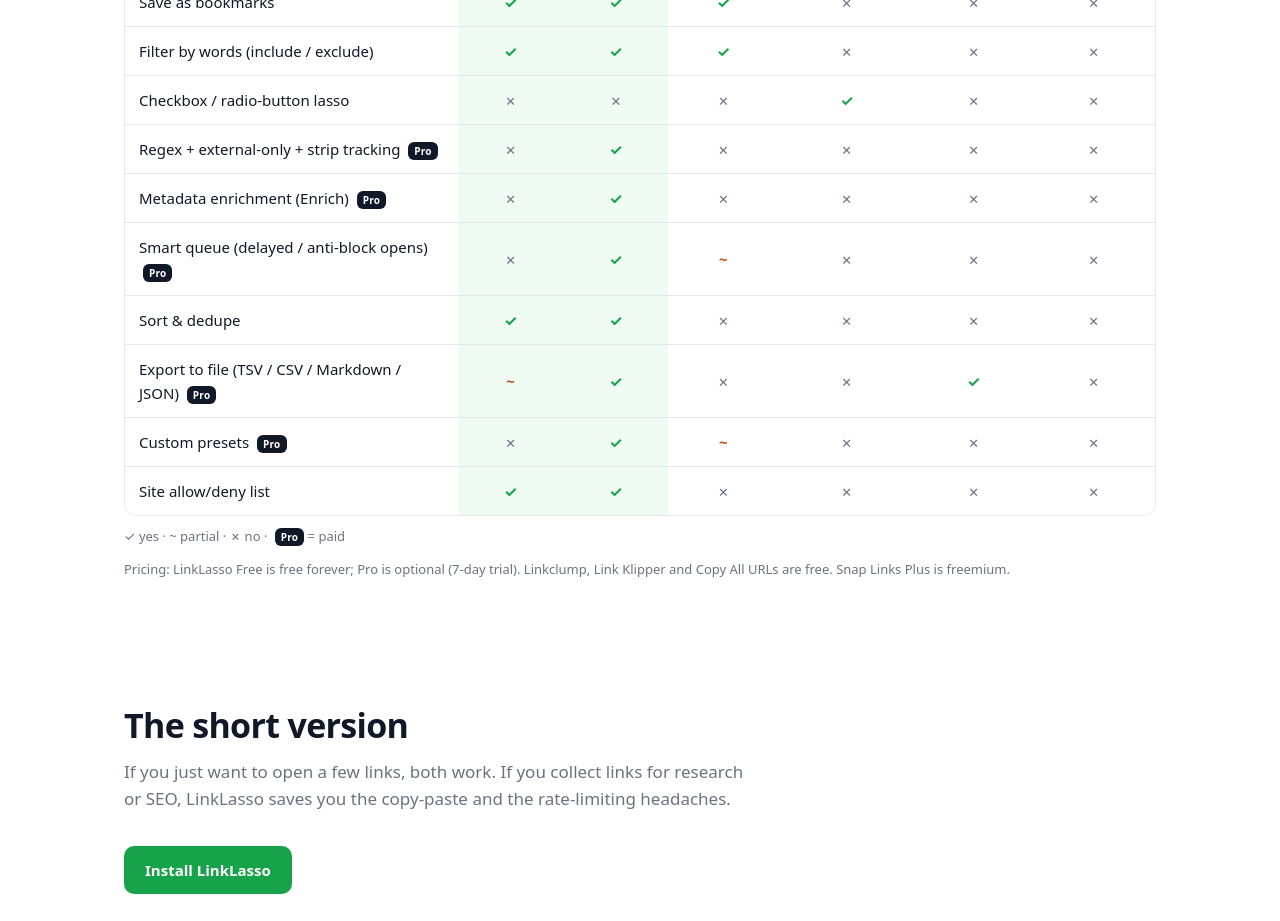
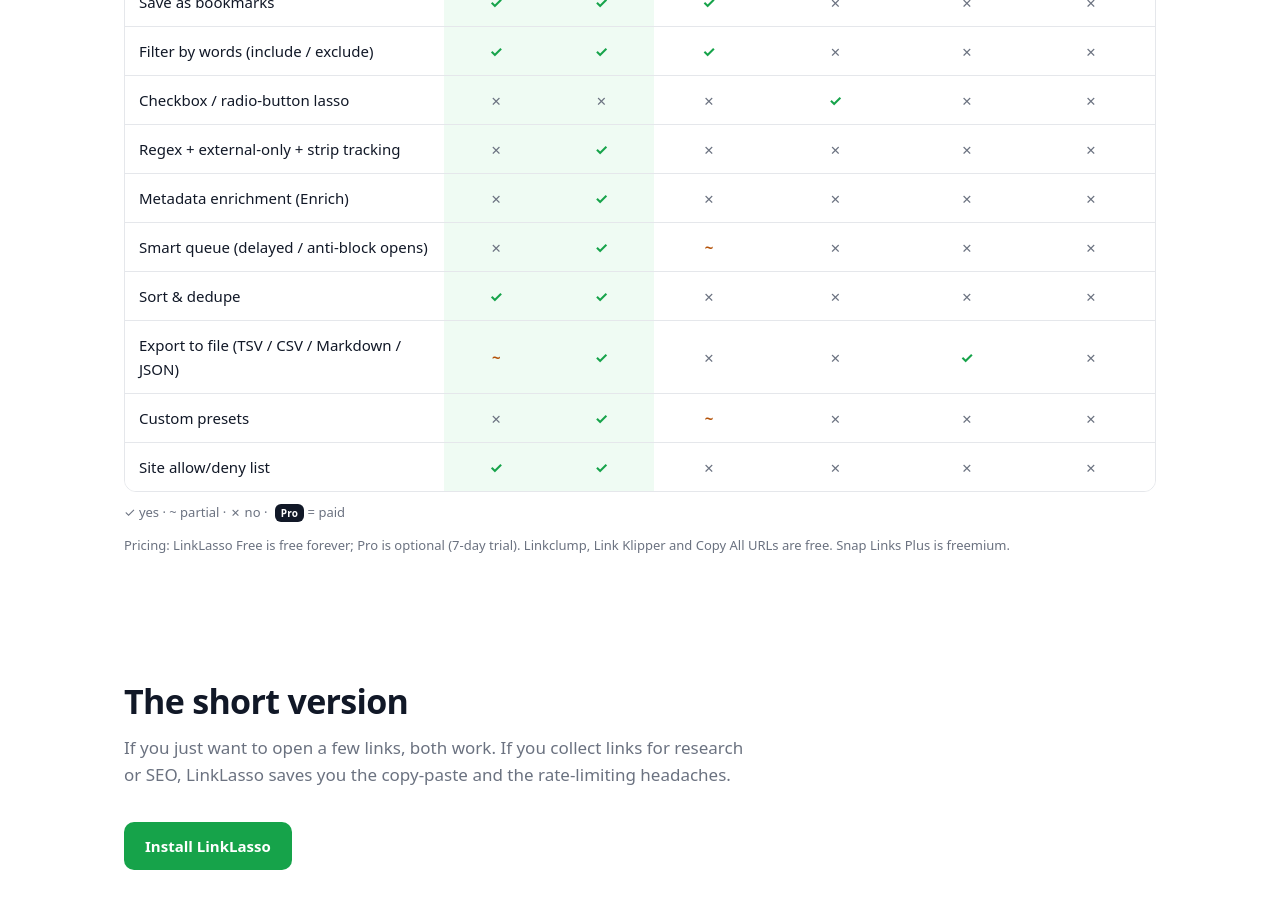
Before and after one commit to dimustriz/linklasso.fodylabs.com, an Astro site: page /linkclump-alternative in a window 1280 px wide. Shown: the part 960-1881 px from the top of the page. Built offline with nearby package versions, Linux system fonts and the light colour scheme; Astro itself is replaced by a stand-in of ours.

Commit message:
Compare table: drop per-feature Pro badges

```diff
--- a/src/pages/linkclump-alternative.astro
+++ b/src/pages/linkclump-alternative.astro
@@ -63,12 +63,12 @@ import SiteMenu from '../components/SiteMenu.astro';
             <tr><td data-i18n="cmp.f5">Save as bookmarks</td><td class="y">✓</td><td class="y">✓</td><td class="y">✓</td><td class="n">✗</td><td class="n">✗</td><td class="n">✗</td></tr>
             <tr><td data-i18n="cmp.f6">Filter by words (include / exclude)</td><td class="y">✓</td><td class="y">✓</td><td class="y">✓</td><td class="n">✗</td><td class="n">✗</td><td class="n">✗</td></tr>
             <tr><td data-i18n="cmp.f7">Checkbox / radio-button lasso</td><td class="n">✗</td><td class="n">✗</td><td class="n">✗</td><td class="y">✓</td><td class="n">✗</td><td class="n">✗</td></tr>
-            <tr><td><span data-i18n="cmp.f8">Regex + external-only + strip tracking</span> <span class="probadge">Pro</span></td><td class="n">✗</td><td class="y">✓</td><td class="n">✗</td><td class="n">✗</td><td class="n">✗</td><td class="n">✗</td></tr>
-            <tr><td><span data-i18n="cmp.f9">Metadata enrichment (Enrich)</span> <span class="probadge">Pro</span></td><td class="n">✗</td><td class="y">✓</td><td class="n">✗</td><td class="n">✗</td><td class="n">✗</td><td class="n">✗</td></tr>
-            <tr><td><span data-i18n="cmp.f10">Smart queue (delayed / anti-block opens)</span> <span class="probadge">Pro</span></td><td class="n">✗</td><td class="y">✓</td><td class="p">~</td><td class="n">✗</td><td class="n">✗</td><td class="n">✗</td></tr>
+            <tr><td data-i18n="cmp.f8">Regex + external-only + strip tracking</td><td class="n">✗</td><td class="y">✓</td><td class="n">✗</td><td class="n">✗</td><td class="n">✗</td><td class="n">✗</td></tr>
+            <tr><td data-i18n="cmp.f9">Metadata enrichment (Enrich)</td><td class="n">✗</td><td class="y">✓</td><td class="n">✗</td><td class="n">✗</td><td class="n">✗</td><td class="n">✗</td></tr>
+            <tr><td data-i18n="cmp.f10">Smart queue (delayed / anti-block opens)</td><td class="n">✗</td><td class="y">✓</td><td class="p">~</td><td class="n">✗</td><td class="n">✗</td><td class="n">✗</td></tr>
             <tr><td data-i18n="cmp.f11">Sort &amp; dedupe</td><td class="y">✓</td><td class="y">✓</td><td class="n">✗</td><td class="n">✗</td><td class="n">✗</td><td class="n">✗</td></tr>
-            <tr><td><span data-i18n="cmp.f12">Export to file (TSV / CSV / Markdown / JSON)</span> <span class="probadge">Pro</span></td><td class="p">~</td><td class="y">✓</td><td class="n">✗</td><td class="n">✗</td><td class="y">✓</td><td class="n">✗</td></tr>
-            <tr><td><span data-i18n="cmp.f13">Custom presets</span> <span class="probadge">Pro</span></td><td class="n">✗</td><td class="y">✓</td><td class="p">~</td><td class="n">✗</td><td class="n">✗</td><td class="n">✗</td></tr>
+            <tr><td data-i18n="cmp.f12">Export to file (TSV / CSV / Markdown / JSON)</td><td class="p">~</td><td class="y">✓</td><td class="n">✗</td><td class="n">✗</td><td class="y">✓</td><td class="n">✗</td></tr>
+            <tr><td data-i18n="cmp.f13">Custom presets</td><td class="n">✗</td><td class="y">✓</td><td class="p">~</td><td class="n">✗</td><td class="n">✗</td><td class="n">✗</td></tr>
             <tr><td data-i18n="cmp.f14">Site allow/deny list</td><td class="y">✓</td><td class="y">✓</td><td class="n">✗</td><td class="n">✗</td><td class="n">✗</td><td class="n">✗</td></tr>
           </tbody>
         </table>
```
